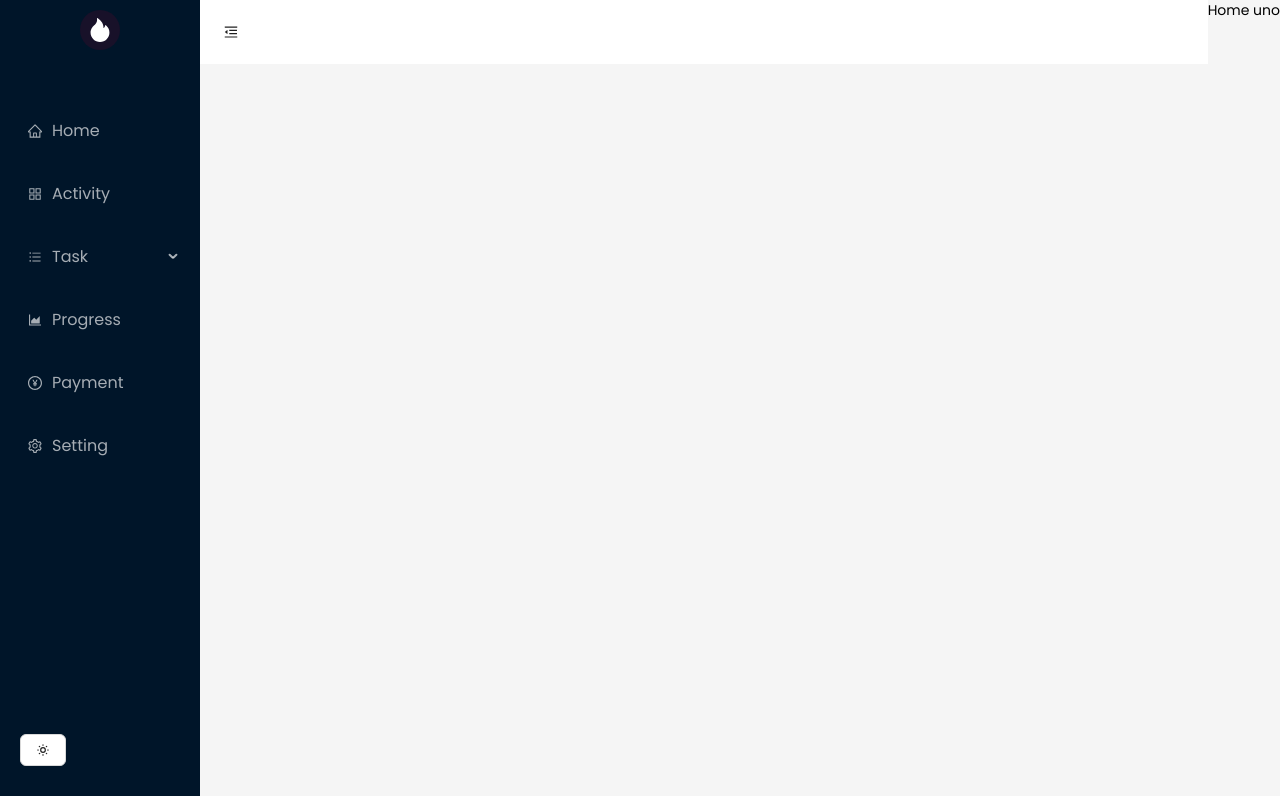
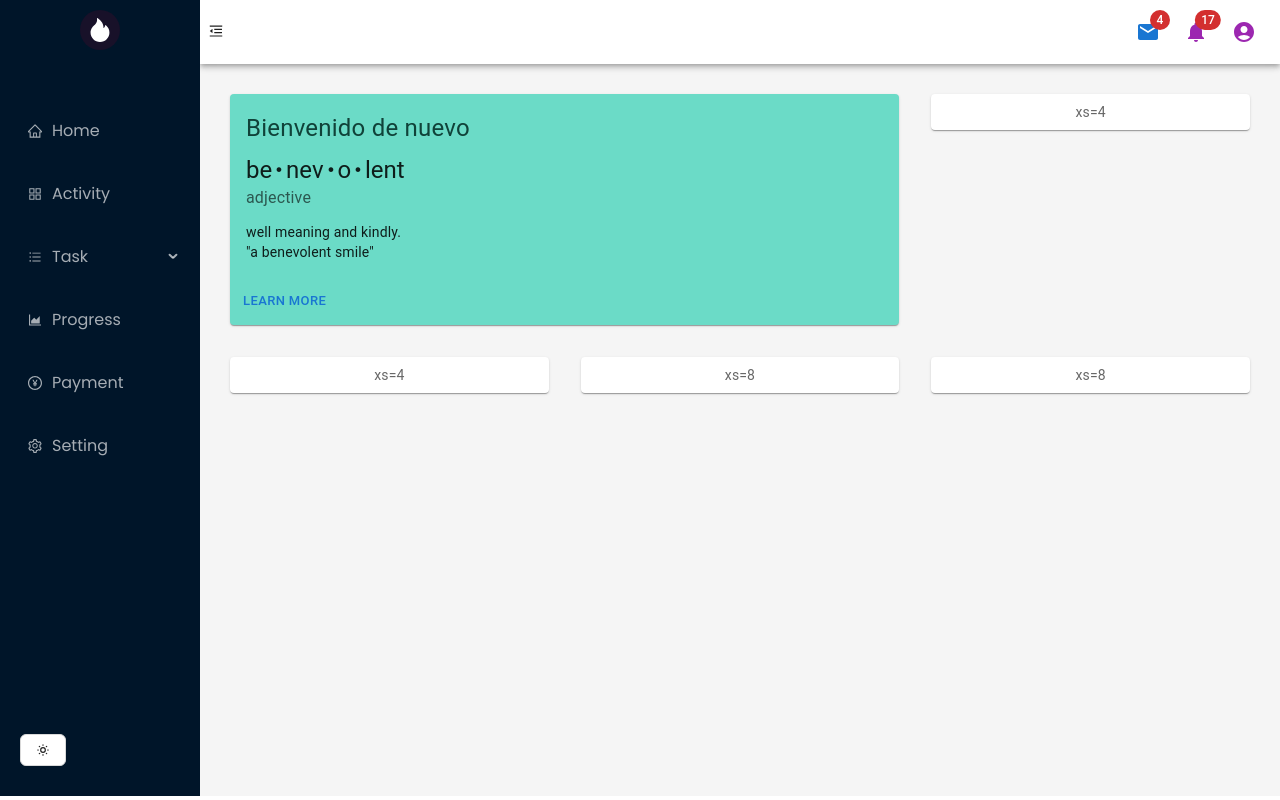
Before and after one commit to csr38/FRONTEND_CIDERE, a React (Vite) app: page / in a window 1280 px wide. Built offline with nearby package versions, Linux system fonts and the light colour scheme.

Commit message:
Se cre la pagina de inicio

```diff
--- a/src/App.jsx
+++ b/src/App.jsx
@@ -1,54 +1,233 @@
-import { Button, Collapse, Layout, Switch, theme } from 'antd'
-import React, { useState } from 'react'
-import Logo from './components/logo'
-import MenuList  from './components/MenuList'
-import ToggleThemeButton from './components/ToggleThemeButton'
-import { MenuUnfoldOutlined, MenuFoldOutlined } from '@ant-design/icons'
-import { Routes, Route } from 'react-router-dom'
+import { Button, Collapse, Layout, Switch, theme } from "antd";
+import React, { useState } from "react";
+import Logo from "./components/logo";
+import MenuList from "./components/MenuList";
+import ToggleThemeButton from "./components/ToggleThemeButton";
+import { MenuUnfoldOutlined, MenuFoldOutlined } from "@ant-design/icons";
+import { Routes, Route } from "react-router-dom";
+
+import AppBar from "@mui/material/AppBar";
+import Box from "@mui/material/Box";
+import Toolbar from "@mui/material/Toolbar";
+
+import IconButton from "@mui/material/IconButton";
+import Badge from "@mui/material/Badge";
+import MenuItem from "@mui/material/MenuItem";
+import Menu from "@mui/material/Menu";
+import AccountCircle from "@mui/icons-material/AccountCircle";
+import MailIcon from "@mui/icons-material/Mail";
+import NotificationsIcon from "@mui/icons-material/Notifications";
+import MoreIcon from "@mui/icons-material/MoreVert";
 
 
-const { Header, Sider } = Layout
+
+
+import  IndexPage  from "./pages/IndexPage";
+
+const { Header, Sider } = Layout;
 
 function App() {
-  const [darkTheme, setDarkTheme] = useState(true)
-  const toggleTheme = () => {setDarkTheme(!darkTheme)}
-  const [collapsed, setCollapsed] = useState(false)
+  const [anchorEl, setAnchorEl] = React.useState(null);
+  const [mobileMoreAnchorEl, setMobileMoreAnchorEl] = React.useState(null);
 
-  const { token: {colorBgContainer} } = theme.useToken()
+  const isMenuOpen = Boolean(anchorEl);
+  const isMobileMenuOpen = Boolean(mobileMoreAnchorEl);
+
+  const handleProfileMenuOpen = (event) => {
+    setAnchorEl(event.currentTarget);
+  };
+
+  const handleMobileMenuClose = () => {
+    setMobileMoreAnchorEl(null);
+  };
+
+  const handleMenuClose = () => {
+    setAnchorEl(null);
+    handleMobileMenuClose();
+  };
+
+  const handleMobileMenuOpen = (event) => {
+    setMobileMoreAnchorEl(event.currentTarget);
+  };
+
+  const menuId = "primary-search-account-menu";
+  const renderMenu = (
+    <Menu
+      anchorEl={anchorEl}
+      anchorOrigin={{
+        vertical: "top",
+        horizontal: "right",
+      }}
+      id={menuId}
+      keepMounted
+      transformOrigin={{
+        vertical: "top",
+        horizontal: "right",
+      }}
+      open={isMenuOpen}
+      onClose={handleMenuClose}
+    >
+      <MenuItem onClick={handleMenuClose}>Profile</MenuItem>
+      <MenuItem onClick={handleMenuClose}>My account</MenuItem>
+    </Menu>
+  );
+
+  const mobileMenuId = "primary-search-account-menu-mobile";
+  const renderMobileMenu = (
+    <Menu
+      anchorEl={mobileMoreAnchorEl}
+      anchorOrigin={{
+        vertical: "top",
+        horizontal: "right",
+      }}
+      id={mobileMenuId}
+      keepMounted
+      transformOrigin={{
+        vertical: "top",
+        horizontal: "right",
+      }}
+      open={isMobileMenuOpen}
+      onClose={handleMobileMenuClose}
+    >
+      <MenuItem>
+        <IconButton size="large" aria-label="show 4 new mails" color="inherit">
+          <Badge badgeContent={4} color="error">
+            <MailIcon />
+          </Badge>
+        </IconButton>
+        <p>Messages</p>
+      </MenuItem>
+      <MenuItem>
+        <IconButton
+          size="large"
+          aria-label="show 17 new notifications"
+          color="inherit"
+        >
+          <Badge badgeContent={17} color="error">
+            <NotificationsIcon />
+          </Badge>
+        </IconButton>
+        <p>Notifications</p>
+      </MenuItem>
+      <MenuItem onClick={handleProfileMenuOpen}>
+        <IconButton
+          size="large"
+          aria-label="account of current user"
+          aria-controls="primary-search-account-menu"
+          aria-haspopup="true"
+          color="inherit"
+        >
+          <AccountCircle />
+        </IconButton>
+        <p>Profile</p>
+      </MenuItem>
+    </Menu>
+  );
+
+  const [darkTheme, setDarkTheme] = useState(true);
+  const toggleTheme = () => {
+    setDarkTheme(!darkTheme);
+  };
+  const [collapsed, setCollapsed] = useState(false);
+
+  const {
+    token: { colorBgContainer },
+  } = theme.useToken();
   return (
     <>
-
       <Layout>
         <Sider
           collapsed={collapsed}
           collapsible
           trigger={null}
-            theme={darkTheme? 'dark' : 'light'} className='sidebar'>
+          theme={darkTheme ? "dark" : "light"}
+          className="sidebar"
+        >
           <Logo />
-              <MenuList darkTheme = { darkTheme }/>
+          <MenuList darkTheme={darkTheme} />
           <ToggleThemeButton darkTheme={darkTheme} toggleTheme={toggleTheme} />
         </Sider>
-          <Layout>
-              <Header style={{padding: 0, background:colorBgContainer}} >
+
+        <Box sx={{ flexGrow: 1 }}>
+          <AppBar
+            position="static"
+            style={{ paddingLeft: 0, background: colorBgContainer }}
+          >
+            <Toolbar style={{ paddingLeft: 0, margin: 0 }}>
               <Button
+                style={{ margin: 0 }}
                 type="text"
-                    className='toggle'
+                className="toggle"
                 onClick={() => setCollapsed(!collapsed)}
-                    icon={ collapsed ? <MenuUnfoldOutlined /> : <MenuFoldOutlined />} />
-              </Header>
-            </Layout>
+                icon={collapsed ? <MenuUnfoldOutlined /> : <MenuFoldOutlined />}
+              />
+
+              <Box sx={{ flexGrow: 1 }} />
+              <Box sx={{ display: { xs: "none", md: "flex" } }}>
+                <IconButton
+                  size="large"
+                  aria-label="show 4 new mails"
+                  color="primary"
+                >
+                  <Badge badgeContent={4} color="error">
+                    <MailIcon />
+                  </Badge>
+                </IconButton>
+                <IconButton
+                  size="large"
+                  aria-label="show 17 new notifications"
+                  color="secondary"
+                >
+                  <Badge badgeContent={17} color="error">
+                    <NotificationsIcon />
+                  </Badge>
+                </IconButton>
+                <IconButton
+                  size="large"
+                  edge="end"
+                  aria-label="account of current user"
+                  aria-controls={menuId}
+                  aria-haspopup="true"
+                  onClick={handleProfileMenuOpen}
+                  color="secondary"
+                >
+                  <AccountCircle />
+                </IconButton>
+              </Box>
+
+              <Box sx={{ display: { xs: "flex", md: "none" } }}>
+                <IconButton
+                  size="large"
+                  aria-label="show more"
+                  aria-controls={mobileMenuId}
+                  aria-haspopup="true"
+                  onClick={handleMobileMenuOpen}
+                  color="inherit"
+                >
+                  <MoreIcon />
+                </IconButton>
+              </Box>
+            </Toolbar>
+          </AppBar>
+          {renderMobileMenu}
+          {renderMenu}
 
           <Routes>
-              <Route path="/" element={<div>Home  uno</div>} />
+            <Route path="/" element={ <IndexPage/> } />
             <Route path="/activity" element={<div>Activity</div>} />
             <Route path="/tasks" element={<div>Tasks</div>} />
             <Route path="/progress" element={<div>Progress</div>} />
             <Route path="/payment" element={<div>Payment</div>} />
             <Route path="/setting" element={<div>Setting</div>} />
           </Routes>
+
+
+        </Box>
+
+
       </Layout>
     </>
-  )
+  );
 }
 
-export default App
+export default App;
--- /dev/null
+++ b/src/pages/IndexPage.jsx
@@ -0,0 +1,45 @@
+import React from "react";
+
+import { styled } from '@mui/material/styles';
+import Box from '@mui/material/Box';
+import Paper from '@mui/material/Paper';
+import Grid from '@mui/material/Unstable_Grid2';
+
+import CardPrincipal from "./components/CardPrincipal";
+
+
+
+
+const Item = styled(Paper)(({ theme }) => ({
+  ...theme.typography.body2,
+  padding: theme.spacing(1),
+  textAlign: 'center',
+  color: theme.palette.text.secondary,
+}));
+
+
+const IndexPage = () => {
+  return (
+    <Box sx={{ flexGrow: 1 }} style={{padding:30}} >
+      <Grid container spacing={4} >
+        <Grid xs={8}>
+          <CardPrincipal />
+        </Grid>
+        <Grid xs={4}>
+          <Item>xs=4</Item>
+        </Grid>
+        <Grid xs={4}>
+          <Item>xs=4</Item>
+        </Grid>
+        <Grid xs={4}>
+          <Item>xs=8</Item>
+        </Grid>
+        <Grid xs={4}>
+          <Item>xs=8</Item>
+        </Grid>
+      </Grid>
+    </Box>
+  );
+};
+
+export default IndexPage;
--- /dev/null
+++ b/src/pages/components/CardPrincipal.jsx
@@ -0,0 +1,51 @@
+import React from "react";
+
+import Box from '@mui/material/Box';
+import Card from '@mui/material/Card';
+import CardActions from '@mui/material/CardActions';
+import CardContent from '@mui/material/CardContent';
+import Button from '@mui/material/Button';
+import Typography from '@mui/material/Typography';
+
+const bull = (
+  <Box
+    component="span"
+    sx={{ display: 'inline-block', mx: '2px', transform: 'scale(0.8)' }}
+  >
+    •
+  </Box>
+);
+
+
+
+
+const CardPrincipal = () => {
+  return (
+    <>
+      <Card sx={{ minWidth: 275 }} style={{backgroundColor: '#6BDBC7'}}>
+        <CardContent>
+          <Typography sx={{ fontSize: 24 }} color="#104239" gutterBottom>
+            Bienvenido de nuevo
+          </Typography>
+
+          <Typography variant="h5" component="div">
+            be{bull}nev{bull}o{bull}lent
+          </Typography>
+          <Typography sx={{ mb: 1.5 }} color="text.secondary">
+            adjective
+          </Typography>
+          <Typography variant="body2">
+            well meaning and kindly.
+            <br />
+            {'"a benevolent smile"'}
+          </Typography>
+        </CardContent>
+        <CardActions>
+          <Button size="small">Learn More</Button>
+        </CardActions>
+      </Card>
+    </>
+  );
+};
+
+export default CardPrincipal;
```
Also changed, not shown: src/pages/components/CardCarousel.jsx (added, +51 -0 lines), src/App.css (added). Lines whose indentation alone changed are shown as unchanged.
